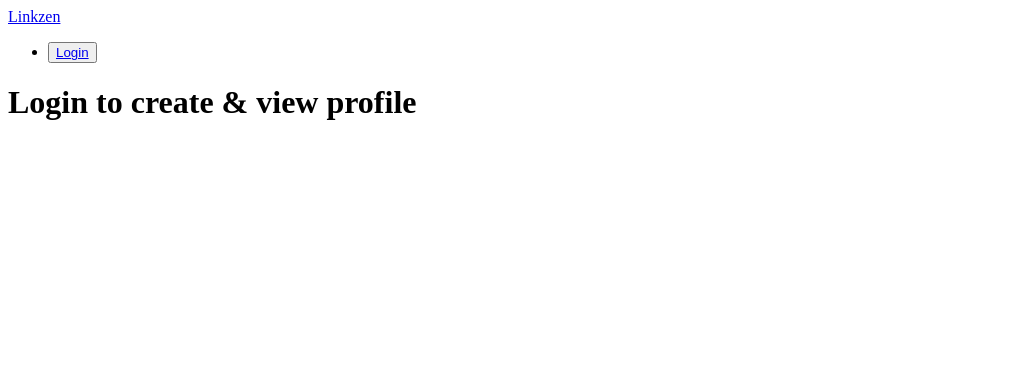
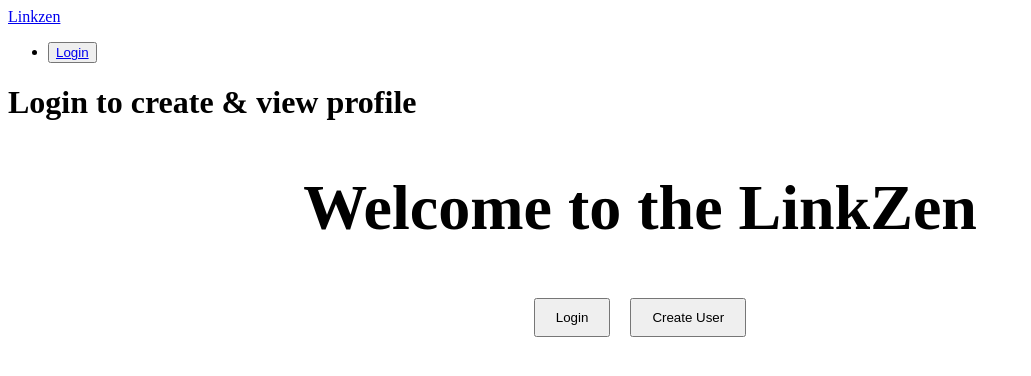
Before and after one commit to JacobBaqleh1/Linkzen, a React (Vite) app in the folder Develop/client/: page /profile in a window 1280 px wide. Shown: the top 376 px of the page, without its empty margins (0-1031 px from the left). Built offline with nearby package versions, Linux system fonts and the light colour scheme.

Commit message:
removed homepage and set profile page as index with check for being logged in

```diff
--- a/Develop/client/src/main.tsx
+++ b/Develop/client/src/main.tsx
@@ -4,7 +4,6 @@ import App from './App.tsx';
 import Login from './pages/Login.tsx';
 import ErrorPage from './pages/ErrorPage.tsx';
 import CreateUser from './pages/CreateUser.tsx';
-import HomePage from './pages/HomePage.tsx';
 import ProfilePage from './pages/ProfilePage.tsx';
 
 const router = createBrowserRouter([
@@ -15,7 +14,7 @@ const router = createBrowserRouter([
         children: [
             {
                 index: true,
-                element: <HomePage />
+                element: <ProfilePage />
             },
             {
                 path: '/profile',
--- a/Develop/client/src/pages/HomePage.tsx
+++ /dev/null
@@ -1,30 +0,0 @@
-import React from 'react';
-import { useNavigate } from 'react-router-dom';
-
-const HomePage: React.FC = () => {
-    const navigate = useNavigate();
-
-    const handleLogin = () => {
-        // Navigate to login page
-        navigate('/login');
-    };
-
-    const handleCreateUser = () => {
-        // Navigate to signup page
-        navigate('/create-user');
-    };
-
-    return (
-        <div style={{ textAlign: 'center', marginTop: '50px' }}>
-            <h1>Welcome to the LinkZen</h1>
-            <button onClick={handleLogin} style={{ margin: '10px', padding: '10px 20px' }}>
-                Login
-            </button>
-            <button onClick={handleCreateUser} style={{ margin: '10px', padding: '10px 20px' }}>
-                Create User
-            </button>
-        </div>
-    );
-};
-
-export default HomePage;
--- a/Develop/client/src/pages/ProfilePage.tsx
+++ b/Develop/client/src/pages/ProfilePage.tsx
@@ -1,4 +1,5 @@
 import { useEffect, useState, useLayoutEffect } from 'react';
+import { useNavigate } from 'react-router-dom';
 import auth from '../utils/auth';
 
 const ProfilePage = () => {
@@ -20,7 +21,17 @@ const ProfilePage = () => {
         }
       }, [loginCheck]);
 
+      const navigate = useNavigate();
 
+      const handleLogin = () => {
+          // Navigate to login page
+          navigate('/login');
+      };
+
+      const handleCreateUser = () => {
+          // Navigate to signup page
+          navigate('/create-user');
+      };
     return (
           <>
     {
@@ -28,6 +39,15 @@ const ProfilePage = () => {
         <div>
           <h1>
             Login to create & view profile
+            <div style={{ textAlign: 'center', marginTop: '50px' }}>
+            <h1>Welcome to the LinkZen</h1>
+            <button onClick={handleLogin} style={{ margin: '10px', padding: '10px 20px' }}>
+                Login
+            </button>
+            <button onClick={handleCreateUser} style={{ margin: '10px', padding: '10px 20px' }}>
+                Create User
+            </button>
+        </div>
           </h1>
         </div>
       ) : (
```
